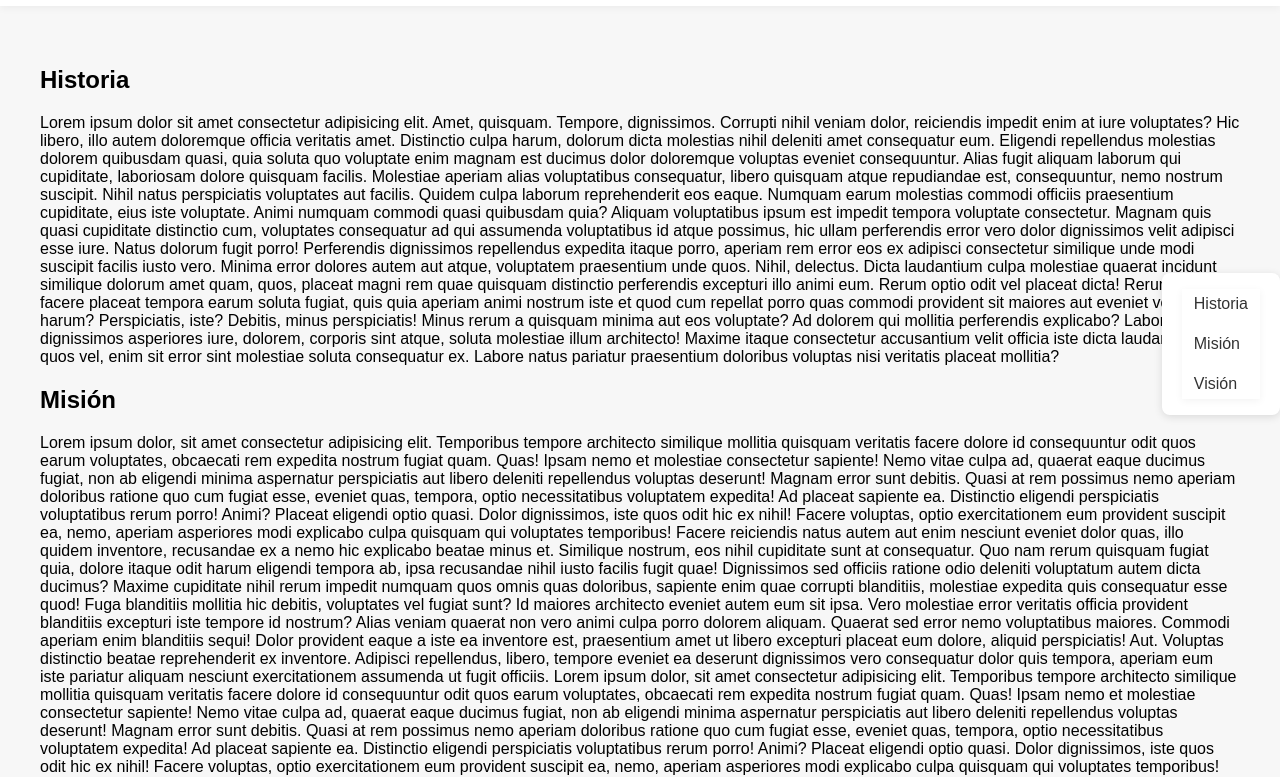
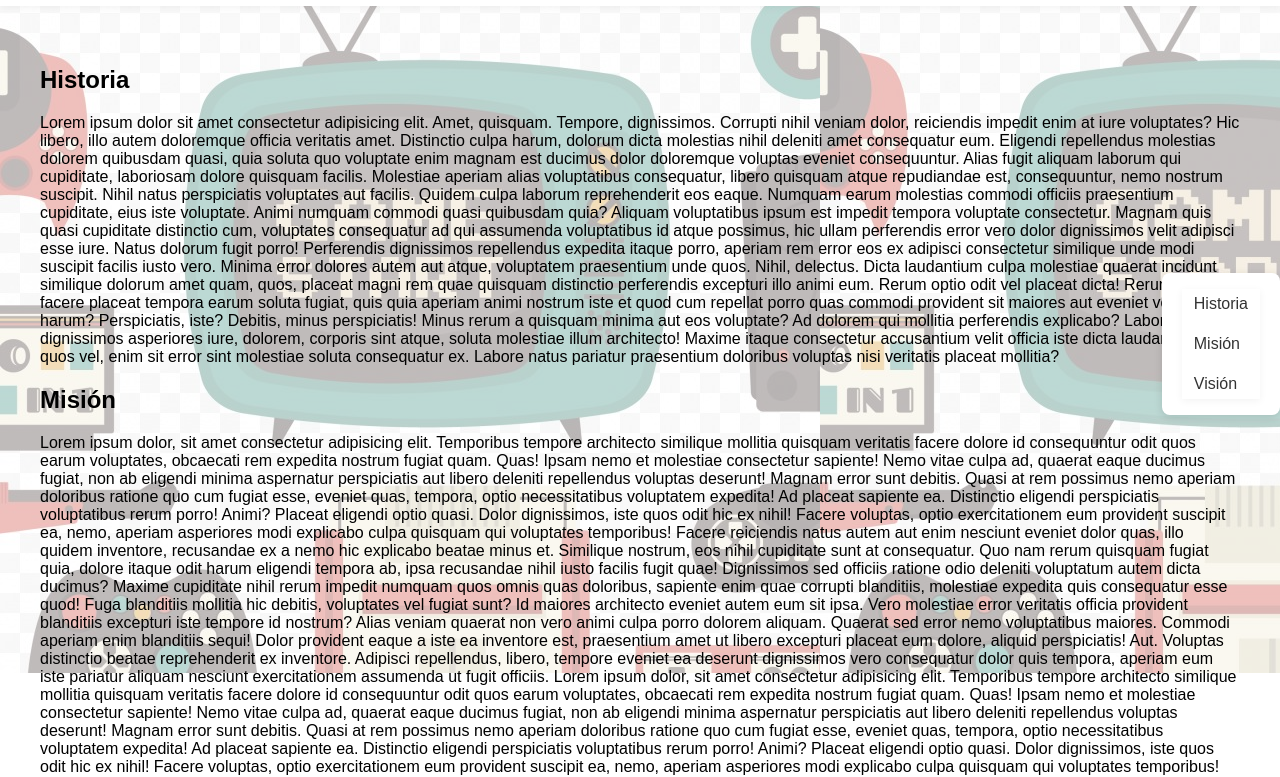
Before and after one commit to estebantofi/FE-JS-MVP, a plain HTML site: page index.html in a window 1280 px wide. Shown: the part 127-904 px from the top of the page. Drawn offline with Linux system fonts and the light colour scheme.

Commit message:
fondo para todas las pantallas

```diff
--- a/css/styles.css
+++ b/css/styles.css
@@ -1,11 +1,22 @@
 body {
   font-family: Arial, sans-serif;
-  background: #f7f7f7;
   margin: 0;
   padding: 0;
   min-height: 100vh;
   display: flex;
   flex-direction: column;
+}
+
+body::before {
+  content: "";
+  position: absolute;
+  top: 0;
+  left: 0;
+  width: 100%;
+  height: 100%;
+  background: url(/img/4.jpg);
+  opacity: 0.4;
+  z-index: -1;
 }
 
 header,
```
Also changed, not shown: img/4.jpg (added).
